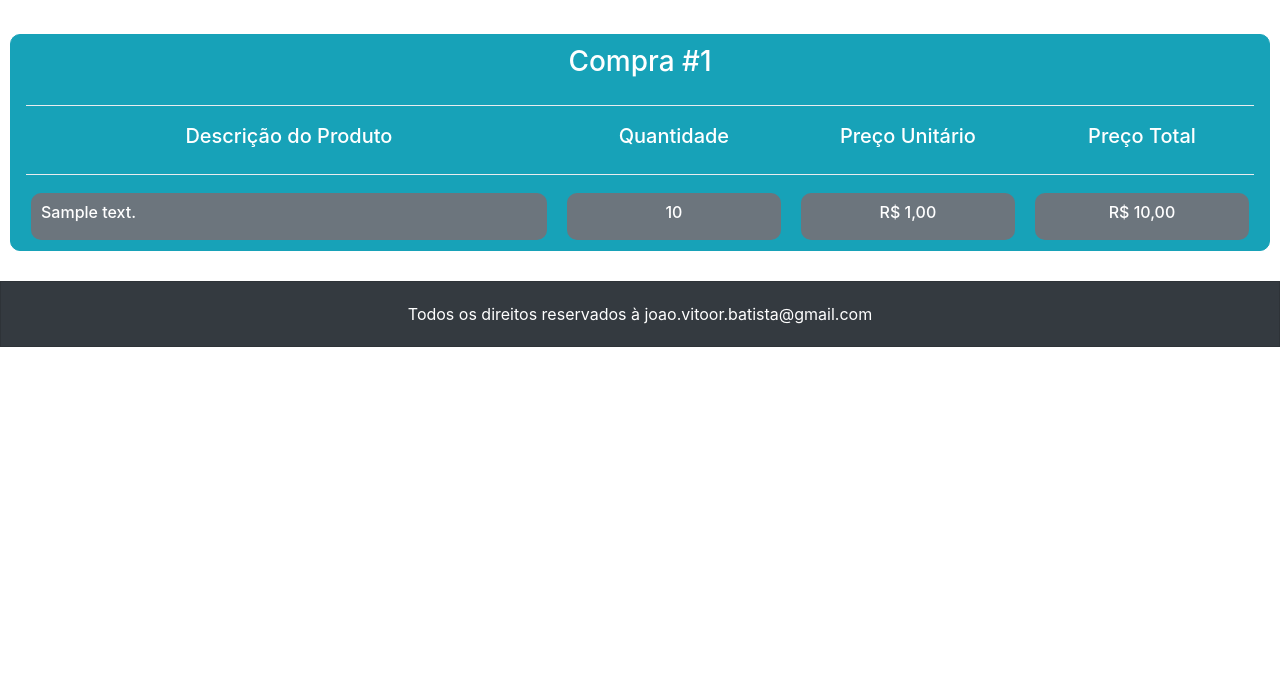
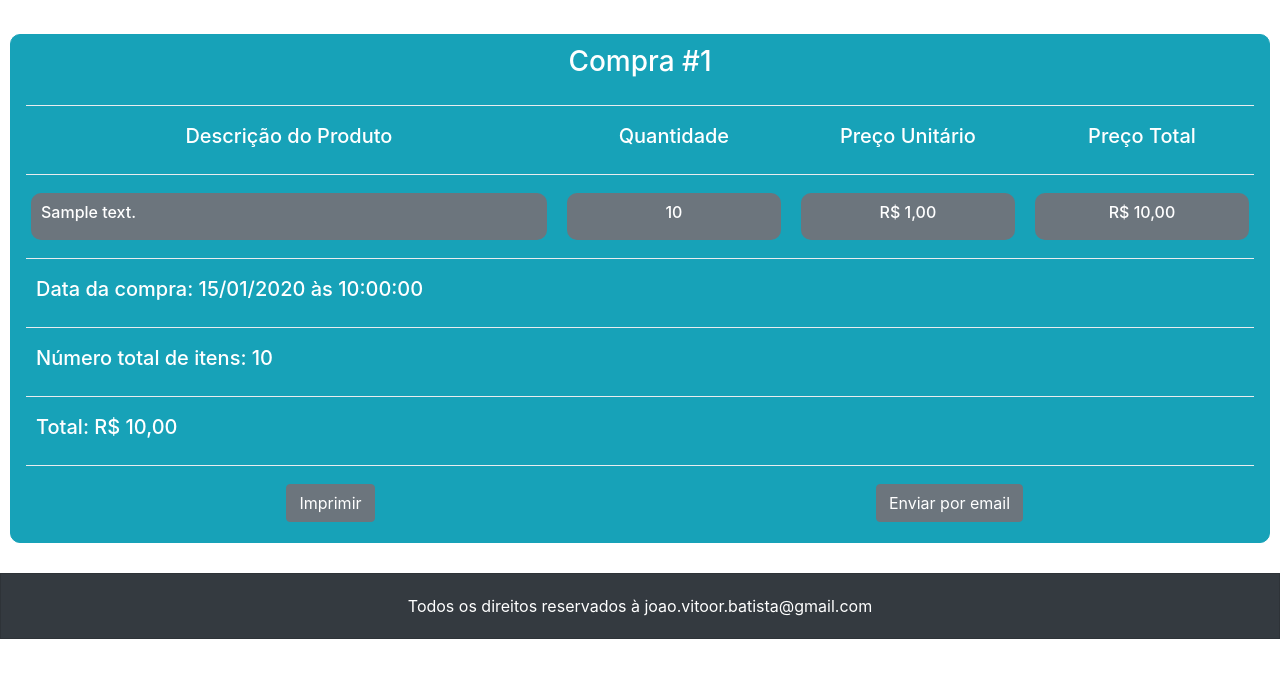
Before and after one commit to jvbnascimento/ecommerce, a Flask app: template app/templates/minhas_compras.html in a window 1280 px wide. Shown: the part 56-734 px from the top of the page. Run offline with Flask 2, Linux system fonts and the light colour scheme; tables that the repository leaves empty hold one stand-in row (values such as "Sample post"); the template is opened without the code that fills it: values that come from a table or form of the project are taken from there, most other values are stand-ins (such as "Sample title", 1, 10 or a date in 2020); parts of the project's set-up code (start-up, migrations or seed data) failed here and were passed over; some libraries are stand-ins or nearby versions.

Commit message:
Melhorando informações de compra no menu Minhas Compras

```diff
--- a/app/static/js/minhas_compras/calcular_preco_total.js
+++ b/app/static/js/minhas_compras/calcular_preco_total.js
@@ -5,6 +5,7 @@ $(document).ready(function () {
         let preco_total = $(this).children().children().children().children("h6[name='preco_total']");
         let preco_unitario = $(this).children().children().children().children("h6[name='preco_unitario']");
         let quantidade_item = $(this).children().children().children().children("h6[name='quantidade_item']");
+        let preco_total_compras = 0;
 
         preco_total.each(function(index) {
             $(this).text("R$ " +
@@ -14,5 +15,14 @@ $(document).ready(function () {
                 ).toFixed(2).replace(".", ",")
             );
         });
+
+
+        $(this).find("h6[name='preco_total']").each(function() {
+            preco_total_compras += parseFloat($(this).text().split("R$ ")[1].replace(",", "."))
+        });
+
+        $(this).find("h5[name='preco_total_compra']").text(
+            "Total: R$ " + preco_total_compras.toFixed(2).replace(".", ",")
+        )
     });
 });
--- /dev/null
+++ b/app/static/js/minhas_compras/formatar_data.js
@@ -0,0 +1,20 @@
+$(document).ready(function () {
+    let compras = $("#lista_compras").children("div");
+
+    compras.each(function() {
+        let data_antiga = $(this).find("h5[name='data_compra']").text().split("Data da compra: ")[1].split(" ");
+
+        let data = data_antiga[0].split("-");
+        let hora = data_antiga[1].split(":");
+
+        data_aux = data[0];
+        data[0] = data[2]
+        data[2] = data_aux;
+
+        hora[2] = hora[2].split(".")[0]
+
+        let nova_data = "Data da compra: " + data[0] + "/" + data[1] + "/" + data[2] + " às " + hora[0] + ":" + hora[1] + ":" + hora[2];
+
+        $(this).find("h5[name='data_compra']").text(nova_data);
+    });
+});
--- a/app/templates/minhas_compras.html
+++ b/app/templates/minhas_compras.html
@@ -6,6 +6,7 @@
 
 {% block script_adicional %}
 <script src="../static/js/minhas_compras/calcular_preco_total.js"></script>
+<script src="../static/js/minhas_compras/formatar_data.js"></script>
 {% endblock %}
 
 {% block content %}
@@ -40,20 +41,60 @@
 
             {% for p in c.produtos_compra %}
             <div class="row text-center espaco-interno-10">
-                <div class="col-5 espaco-interno-10 espaco-externo-horizontal-10 text-left bg-secondary fonte-branca borda-radius-10">
+                <div
+                    class="col-5 espaco-interno-10 espaco-externo-horizontal-10 text-left bg-secondary fonte-branca borda-radius-10">
                     <h6 name="descricao">{{ p.produto.descricao }}</h6>
                 </div>
-                <div class="col espaco-interno-10 espaco-externo-horizontal-10 bg-secondary fonte-branca borda-radius-10 conteudo-flex alinhar-itens-centro">
+                <div
+                    class="col espaco-interno-10 espaco-externo-horizontal-10 bg-secondary fonte-branca borda-radius-10 conteudo-flex alinhar-itens-centro">
                     <h6 name="quantidade_item">{{ p.quantidade_item }}</h6>
                 </div>
-                <div class="col espaco-interno-10 espaco-externo-horizontal-10 bg-secondary fonte-branca borda-radius-10 conteudo-flex alinhar-itens-centro">
+                <div
+                    class="col espaco-interno-10 espaco-externo-horizontal-10 bg-secondary fonte-branca borda-radius-10 conteudo-flex alinhar-itens-centro">
                     <h6 name="preco_unitario">{{ "R$ %.2f"|format(p.preco_item|float) | replace(".", ",") }}</h6>
                 </div>
-                <div class="col espaco-interno-10 espaco-externo-horizontal-10 bg-secondary fonte-branca borda-radius-10 conteudo-flex alinhar-itens-centro">
+                <div
+                    class="col espaco-interno-10 espaco-externo-horizontal-10 bg-secondary fonte-branca borda-radius-10 conteudo-flex alinhar-itens-centro">
                     <h6 name="preco_total">{{ "R$ %.2f"|format(p.preco_item|float) | replace(".", ",") }}</h6>
                 </div>
             </div>
             {% endfor %}
+
+            <div class="dropdown-divider"></div>
+
+            <div class="row espaco-interno-10">
+                <div class="col">
+                    <h5 name="data_compra" class="fonte-branca">Data da compra: {{ c.data }}</h5>
+                </div>
+            </div>
+
+            <div class="dropdown-divider"></div>
+
+            <div class="row espaco-interno-10">
+                <div class="col">
+                    <h5 name="total_itens" class="fonte-branca"> Número total de itens: {{ c.total_itens }} </h5>
+                </div>
+            </div>
+
+            <div class="dropdown-divider"></div>
+
+            <div class="row espaco-interno-10">
+                <div class="col">
+                    <h5 name="preco_total_compra" class="fonte-branca"> Total: </h5>
+                </div>
+            </div>
+
+            <div class="dropdown-divider"></div>
+
+            <div class="row espaco-interno-10 text-center">
+                <div class="col espaco-abaixo-10">
+                    <button type="submit" class="btn btn-secondary">Imprimir</button>
+                </div>
+
+                <div class="col espaco-abaixo-10">
+                    <button type="submit" class="btn btn-secondary">Enviar por email</button>
+                </div>
+            </div>
         </div>
     </div>
     {% endfor %}
```
